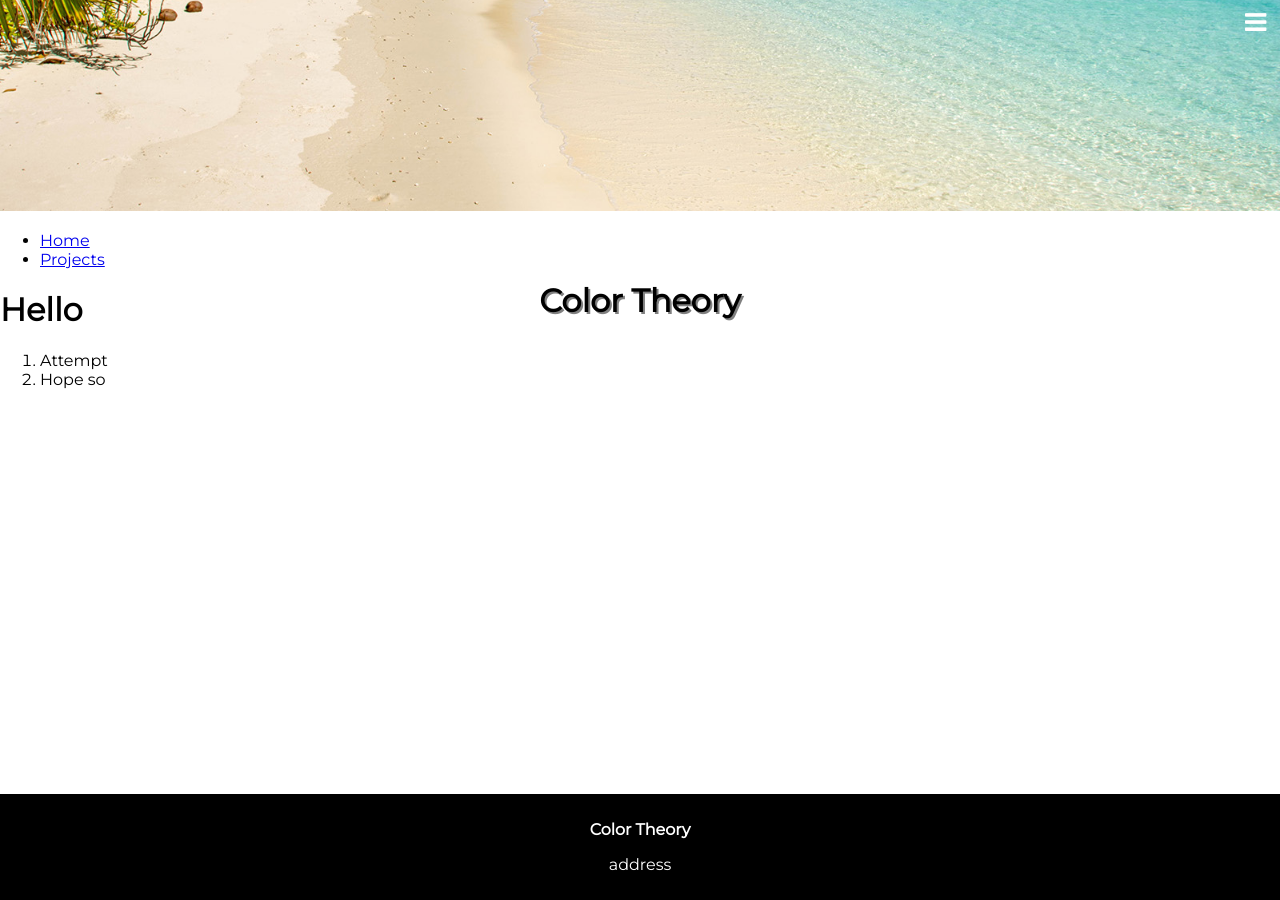
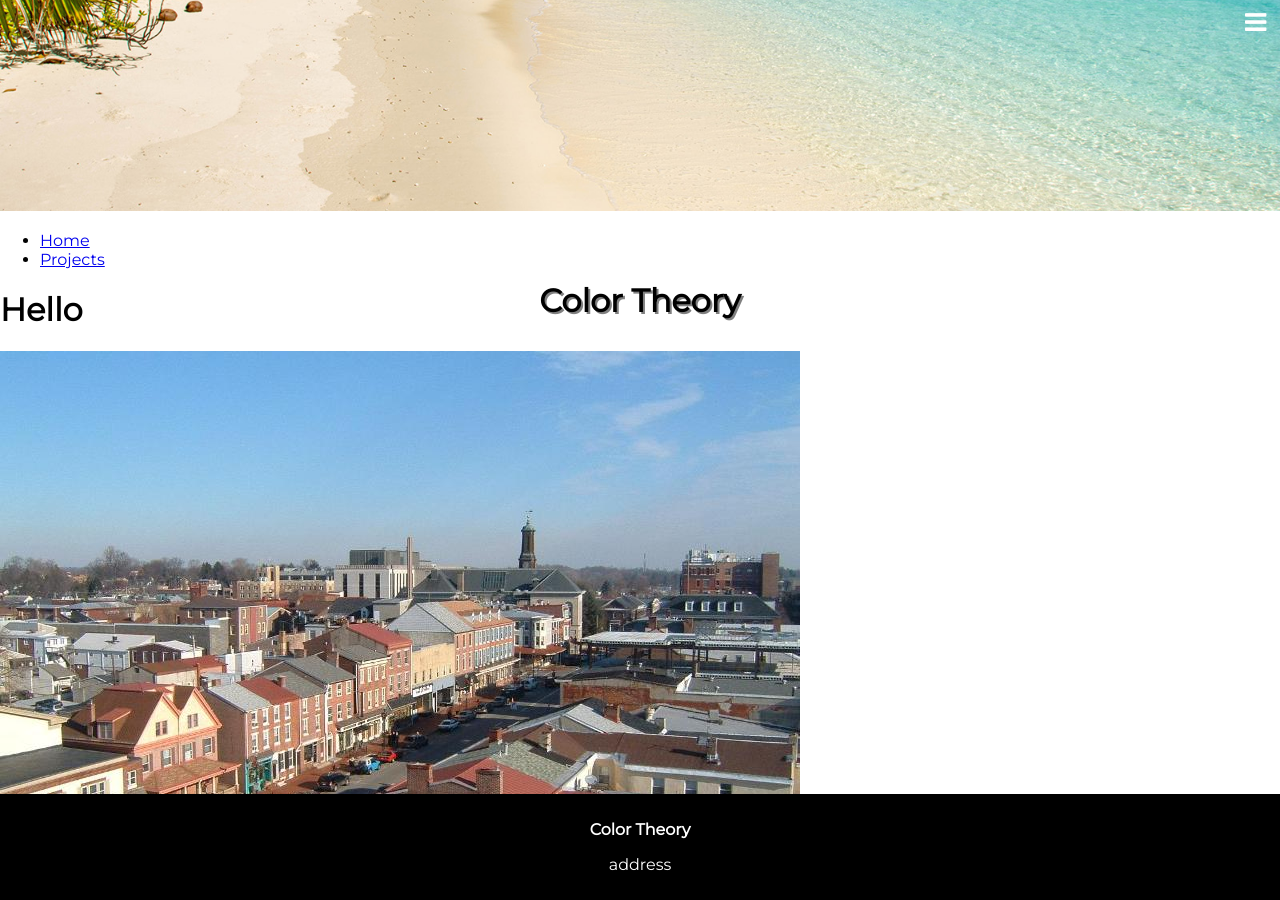
Before and after one commit to crogenmuser/Website, a Jekyll site: the page built from index.md, in a window 1280 px wide and 900 px high, scrolled down 509 px. Built offline with Jekyll 4.4.1, drawn with Linux system fonts in a browser that asks for light colours; nearby versions of some CDN libraries.

Commit message:
look good

```diff
--- a/index.md
+++ b/index.md
@@ -7,5 +7,4 @@ header: <h1>Color Theory</h1>
 
 # Hello
 
-1. Attempt
-2. Hope so
+![stand-in west chester photo](/Website/images/Westchester.jpg)
```
Also changed, not shown: images/Westchester.jpg (added).
